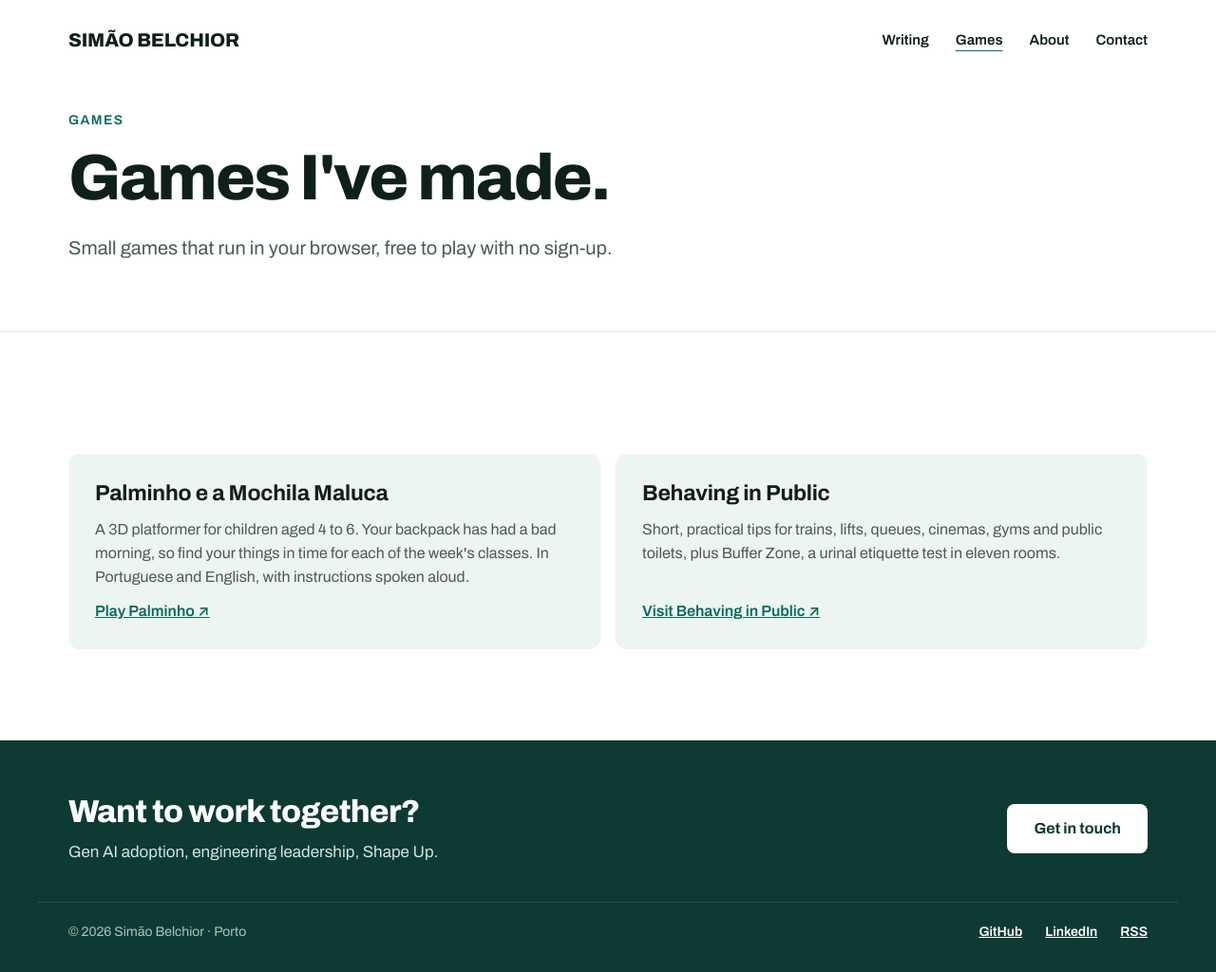
After one commit to simaob/simaobelchior, a Rails app: page /games in a window 1280 px wide. The commit adds this page. Shown: the whole page at 95% size. Run offline with Rails 7, Linux system fonts and the light colour scheme; style sheets or scripts are compiled from the project's sources; some libraries are stand-ins or nearby versions.

Commit message:
Add Games page

```diff
--- a/app/assets/stylesheets/application.scss
+++ b/app/assets/stylesheets/application.scss
@@ -469,9 +469,14 @@ a {
   border-radius: 12px;
   background: var(--site-panel);
 
-  p, h3 {
+  p, h2, h3 {
     margin: 0;
   }
+}
+
+.topic-card__link {
+  align-self: flex-start;
+  margin-top: auto;
 }
 
 .topic-card__num {
--- a/app/controllers/home_controller.rb
+++ b/app/controllers/home_controller.rb
@@ -2,4 +2,6 @@ class HomeController < ApplicationController
   def index; end
 
   def about; end
+
+  def games; end
 end
--- a/app/helpers/application_helper.rb
+++ b/app/helpers/application_helper.rb
@@ -6,6 +6,6 @@ module ApplicationHelper
   # The contact call-to-action sits in the footer on every public page except
   # the homepage, which has its own contact section.
   def footer_cta?
-    controller_path == "articles" || (controller_path == "home" && action_name == "about")
+    controller_path == "articles" || (controller_path == "home" && action_name != "index")
   end
 end
--- /dev/null
+++ b/app/views/home/games.html.erb
@@ -0,0 +1,38 @@
+<% content_for :title, "Games" %>
+<% content_for :description, "Small browser games by Simão Belchior: a 3D platformer for young children, and a guide to behaving in public with a urinal etiquette test." %>
+<%
+  games = [
+    {
+      title: "Palminho e a Mochila Maluca",
+      text: "A 3D platformer for children aged 4 to 6. Your backpack has had a bad morning, so find your things in time for each of the week's classes. In Portuguese and English, with instructions spoken aloud.",
+      url: "https://games.simaobelchior.com/palminho/",
+      cta: "Play Palminho ↗"
+    },
+    {
+      title: "Behaving in Public",
+      text: "Short, practical tips for trains, lifts, queues, cinemas, gyms and public toilets, plus Buffer Zone, a urinal etiquette test in eleven rooms.",
+      url: "https://games.simaobelchior.com/behaving-in-public/",
+      cta: "Visit Behaving in Public ↗"
+    }
+  ]
+%>
+
+<section class="page-hero">
+  <div class="site-wrap">
+    <p class="eyebrow">Games</p>
+    <h1 class="page-title">Games I've made.</h1>
+    <p class="lede">Small games that run in your browser, free to play with no sign-up.</p>
+  </div>
+</section>
+
+<section class="site-wrap home-section" aria-label="Games">
+  <div class="topic-grid">
+    <% games.each do |game| %>
+      <article class="topic-card">
+        <h2 class="topic-card__title"><%= game[:title] %></h2>
+        <p class="topic-card__text"><%= game[:text] %></p>
+        <%= link_to game[:cta], game[:url], class: "text-link topic-card__link" %>
+      </article>
+    <% end %>
+  </div>
+</section>
--- a/app/views/shared/_nav.html.erb
+++ b/app/views/shared/_nav.html.erb
@@ -3,6 +3,7 @@
     <%= link_to "Simão Belchior", root_path, class: "site-brand" %>
     <nav class="site-nav" aria-label="Main">
       <%= nav_link "Writing", blog_path, active: controller_path == "articles" %>
+      <%= nav_link "Games", games_path, active: current_page?(games_path) %>
       <%= nav_link "About", about_path, active: current_page?(about_path) %>
       <%= nav_link "Contact", root_path(anchor: "contact") %>
     </nav>
--- a/config/routes.rb
+++ b/config/routes.rb
@@ -28,6 +28,7 @@ Rails.application.routes.draw do
   # get "service-worker" => "rails/pwa#service_worker", as: :pwa_service_worker
 
   get "about" => "home#about"
+  get "games" => "home#games"
 
   # Defines the root path route ("/")
   root "home#index"
```
Also changed, not shown: test/controllers/home_controller_test.rb (+16 -0 lines).
